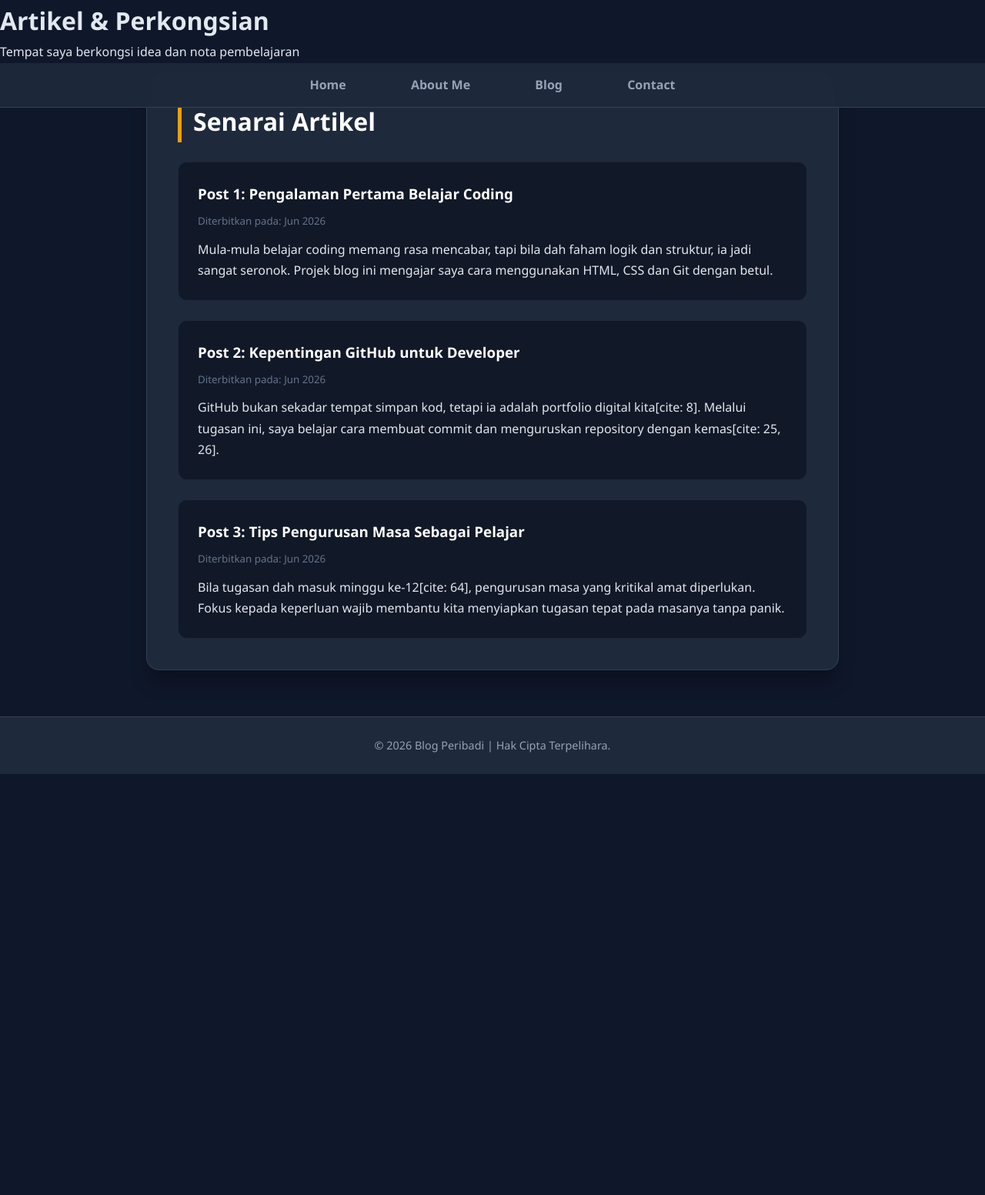
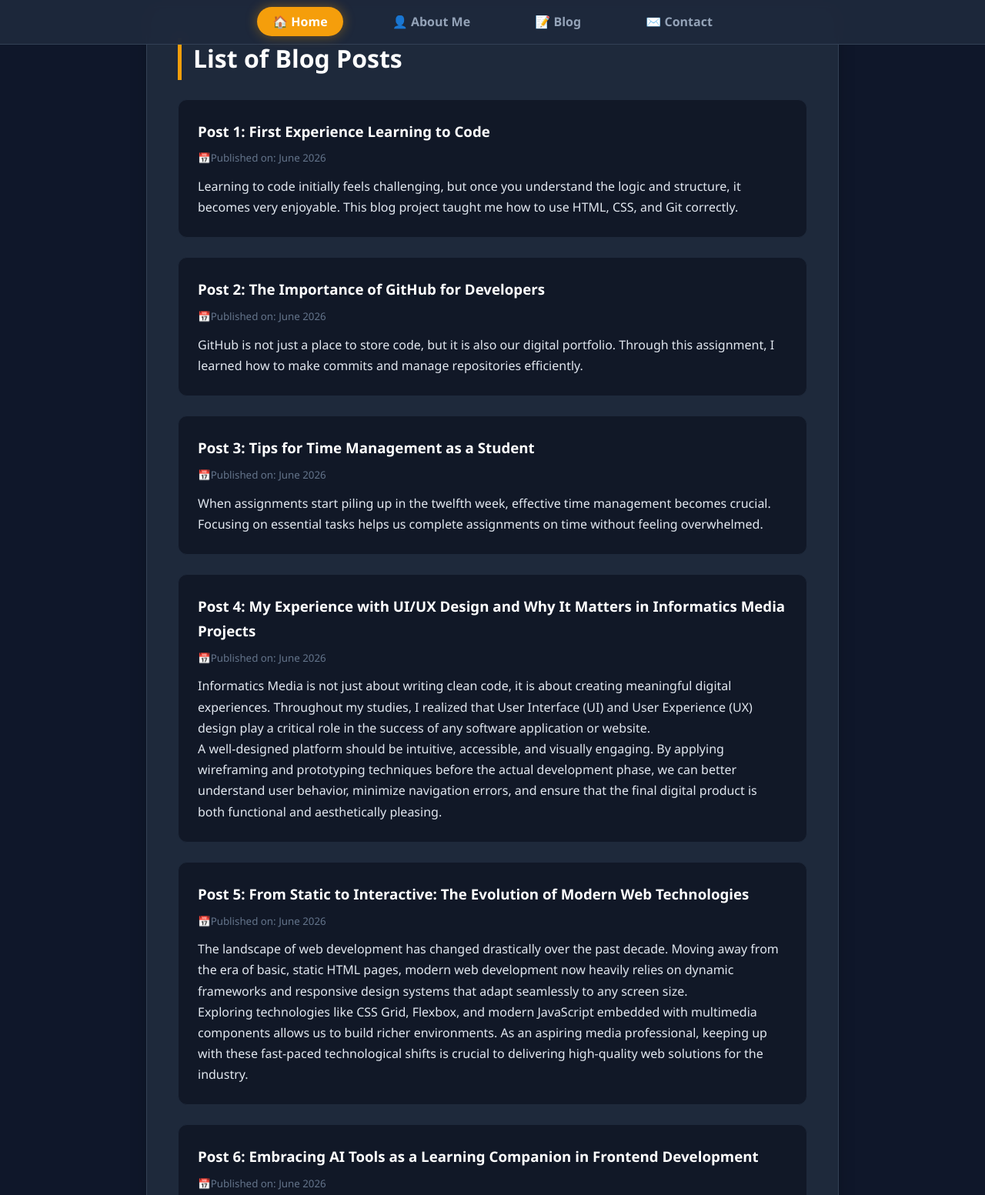
Before and after one commit to yasminjerr/personal_blog_portfolio, a plain HTML site: page blog.html in a window 1280 px wide. Shown: the top 1553 px of the page at 77% size. Before the commit the page ends 1006 px from the top, so only its background shows below. Drawn offline with Linux system fonts and the light colour scheme.

Commit message:
add background, update index and blog pages

```diff
--- a/blog.html
+++ b/blog.html
@@ -8,42 +8,61 @@
 </head>
 <body>
 
-    <header>
-        <h1>Artikel & Perkongsian</h1>
-        <p>Tempat saya berkongsi idea dan nota pembelajaran</p>
-    </header>
-
+  <!-- MENU NAVIGASI (DI ATAS) -->
     <nav>
-        <a href="index.html">Home</a>
-        <a href="about.html">About Me</a>
-        <a href="blog.html">Blog</a>
-        <a href="contact.html">Contact</a>
+        <a href="index.html" class="active">🏠 Home</a>
+        <a href="about.html">👤 About Me</a>
+        <a href="blog.html">📝 Blog</a>
+        <a href="contact.html">✉️ Contact</a>
     </nav>
 
     <div class="container">
-        <h2>Senarai Artikel</h2>
+        <h2>List of Blog Posts</h2>
 
         <div class="post">
-            <h3>Post 1: Pengalaman Pertama Belajar Coding</h3>
-            <p><small>Diterbitkan pada: Jun 2026</small></p>
-            <p>Mula-mula belajar coding memang rasa mencabar, tapi bila dah faham logik dan struktur, ia jadi sangat seronok. Projek blog ini mengajar saya cara menggunakan HTML, CSS dan Git dengan betul.</p>
+            <h3>Post 1: First Experience Learning to Code</h3>
+            <p><small>📅Published on: June 2026</small></p>
+            <p>Learning to code initially feels challenging, but once you understand the logic and structure, it becomes very enjoyable. This blog project taught me how to use HTML, CSS, and Git correctly.</p>
         </div>
 
         <div class="post">
-            <h3>Post 2: Kepentingan GitHub untuk Developer</h3>
-            <p><small>Diterbitkan pada: Jun 2026</small></p>
-            <p>GitHub bukan sekadar tempat simpan kod, tetapi ia adalah portfolio digital kita[cite: 8]. Melalui tugasan ini, saya belajar cara membuat commit dan menguruskan repository dengan kemas[cite: 25, 26].</p>
+            <h3>Post 2: The Importance of GitHub for Developers</h3>
+            <p><small>📅Published on: June 2026</small></p>
+            <p>GitHub is not just a place to store code, but it is also our digital portfolio. Through this assignment, I learned how to make commits and manage repositories efficiently.</p>
         </div>
 
         <div class="post">
-            <h3>Post 3: Tips Pengurusan Masa Sebagai Pelajar</h3>
-            <p><small>Diterbitkan pada: Jun 2026</small></p>
-            <p>Bila tugasan dah masuk minggu ke-12[cite: 64], pengurusan masa yang kritikal amat diperlukan. Fokus kepada keperluan wajib membantu kita menyiapkan tugasan tepat pada masanya tanpa panik.</p>
+            <h3>Post 3: Tips for Time Management as a Student</h3>
+            <p><small>📅Published on: June 2026</small></p>
+            <p>When assignments start piling up in the twelfth week, effective time management becomes crucial. Focusing on essential tasks helps us complete assignments on time without feeling overwhelmed.</p>
         </div>
-    </div>
+
+        <div class="post">
+            <h3>Post 4: My Experience with UI/UX Design and Why It Matters in Informatics Media Projects</h3>
+            <p><small>📅Published on: June 2026</small></p>
+            <p>Informatics Media is not just about writing clean code, it is about creating meaningful digital experiences. Throughout my studies, I realized that User Interface (UI) and User Experience (UX) design play a critical role in the success of any software application or website.</p>
+            <p>A well-designed platform should be intuitive, accessible, and visually engaging. By applying wireframing and prototyping techniques before the actual development phase, we can better understand user behavior, minimize navigation errors, and ensure that the final digital product is both functional and aesthetically pleasing.</p>
+        </div>
+
+        <div class="post">
+            <h3>Post 5: From Static to Interactive: The Evolution of Modern Web Technologies</h3>
+            <p><small>📅Published on: June 2026</small></p>
+            <p>The landscape of web development has changed drastically over the past decade. Moving away from the era of basic, static HTML pages, modern web development now heavily relies on dynamic frameworks and responsive design systems that adapt seamlessly to any screen size.</p>
+            <p>Exploring technologies like CSS Grid, Flexbox, and modern JavaScript embedded with multimedia components allows us to build richer environments. As an aspiring media professional, keeping up with these fast-paced technological shifts is crucial to delivering high-quality web solutions for the industry.</p>
+        </div>
+
+        <div class="post">
+            <h3>Post 6: Embracing AI Tools as a Learning Companion in Frontend Development</h3>
+            <p><small>📅Published on: June 2026</small></p>
+            <p>Artificial Intelligence (AI) has significantly transformed how students learn programming. Throughout this individual project, utilizing AI tools as a coding assistant helped me understand complex CSS layouts and debug structural HTML errors much faster than conventional methods.</p>
+            <p>However, the key to using AI in software development is not to let it do all the work, but to treat it as a supportive peer. It helps bridge the gap between theoretical knowledge and practical execution, allowing informatics students to focus more on creativity, logic, and unique user interface innovations.</p>
+        </div>
+
+        </div>
+
 
     <footer>
-        <p>&copy; 2026 Blog Peribadi | Hak Cipta Terpelihara.</p>
+        <p>&copy; 2026 Yasmin Shaharuddin | Individual Project CSD 34203 UniSZA</p>
     </footer>
 
 </body>
```
Also changed, not shown: index.html (+14 -13 lines), 1 other file.
